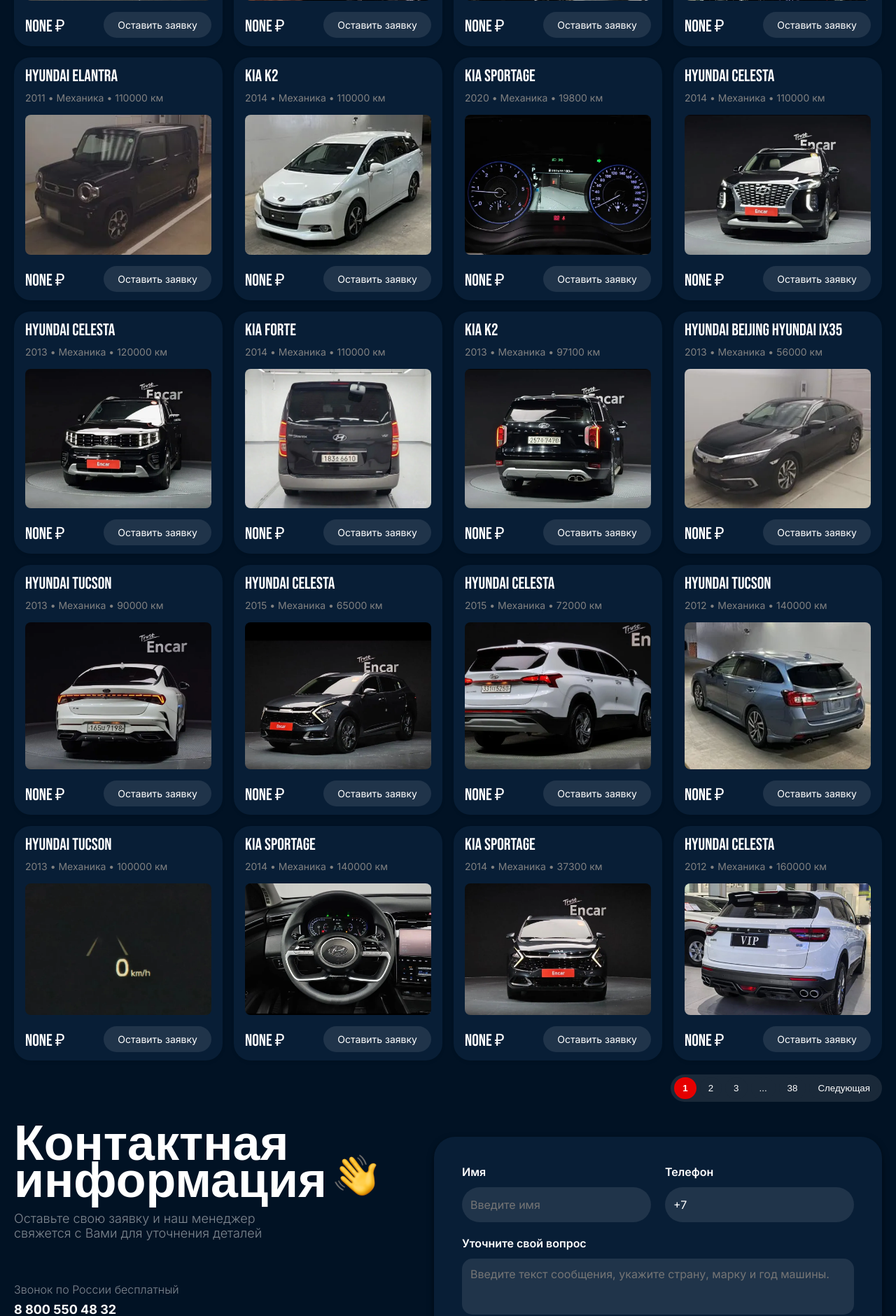
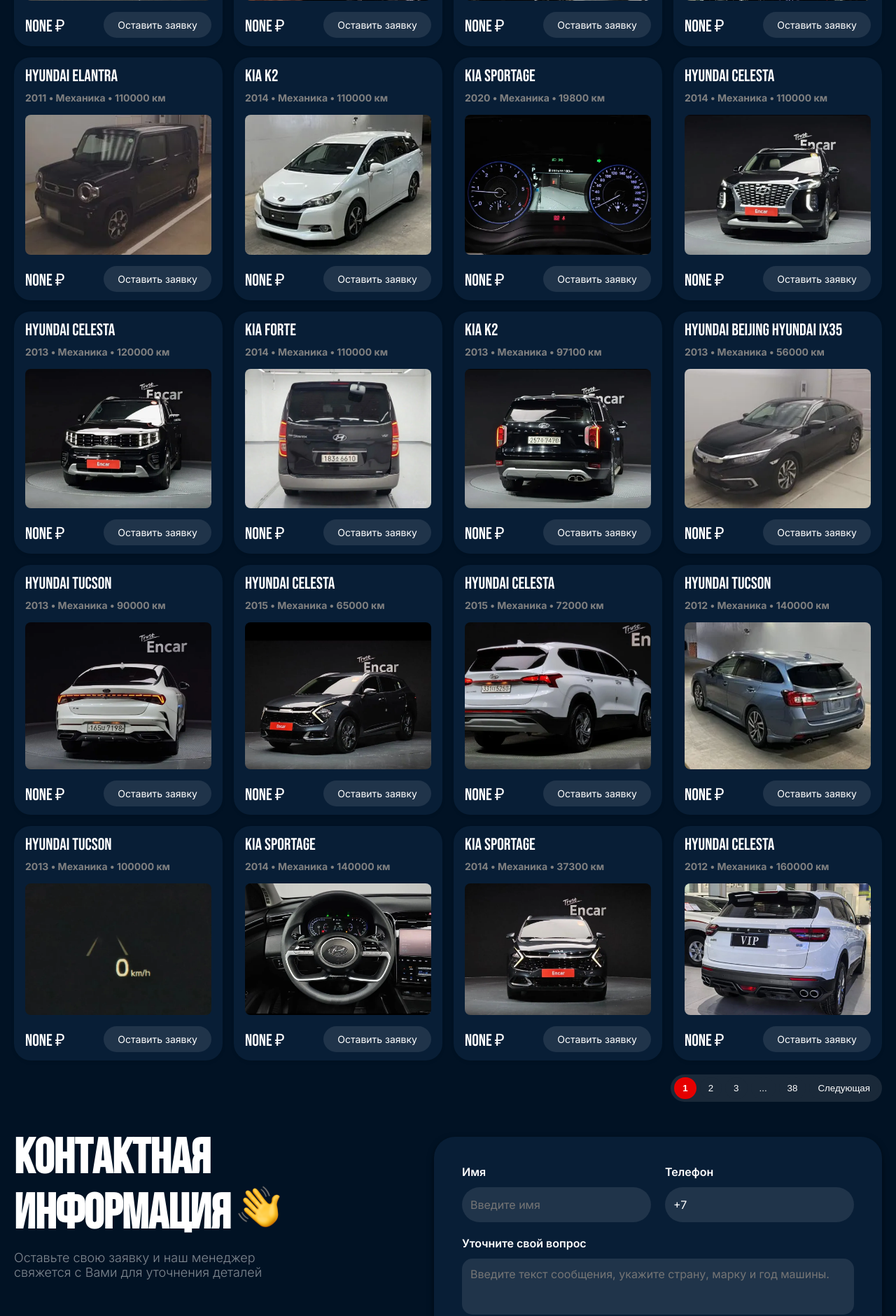
Before and after one commit to SnrPep/Web, a Django app: page /cars/ in a window 1280 px wide. Shown: the part 1466-3346 px from the top of the page at 70% size. Run offline with Django 5.2, Linux system fonts and the light colour scheme; data comes from the database, SQL or seed files in the repository; data that the repository does not hold is empty; parts of the project's set-up code (start-up, migrations or seed data) failed here and were passed over.

Commit message:
add: font

```diff
--- a/TomikoApp/static/tomiko/css/general/continfo.css
+++ b/TomikoApp/static/tomiko/css/general/continfo.css
@@ -1,3 +1,10 @@
+@font-face {
+    font-family: "Bebas-Neue-Cyrilic"; /* Название шрифта */
+    src: url("../../../../../static/tomiko/fonts/Bebas Neue Cyrilic.ttf") format("truetype");
+    font-weight: normal;
+    font-style: normal;
+}
+
 .contact-con{
     justify-content: space-between;
     display: flex;
@@ -150,8 +157,12 @@
 .title-block .title{
     font-size: 70px;
     color: white;
-    line-height: 25px;
-    font-family: 'Bebas Neue', sans-serif;
+    height: 142.5px;
+    line-height: 70px;
+    font-family: "Bebas-Neue-Cyrilic", sans-serif;
+    font-weight: bold;
+    width: 405px; /* Ограничиваем ширину */
+    text-align: justify; /* Выравниваем текст */
 }
 
 .info-block{
--- a/cars/static/tomiko/css/catalog_cars.css
+++ b/cars/static/tomiko/css/catalog_cars.css
@@ -236,6 +236,7 @@ body {
 .card p {
     color: gray;
     gap: 8px;
+    font-weight: bold;
     font-size: 0.875rem;
     font-family: 'Inter', sans-serif;
 }
--- a/cars/templates/car_list.html
+++ b/cars/templates/car_list.html
@@ -293,7 +293,7 @@
                 <div class="contact-con">
                     <div class="title-block">
                         <h1 class="title">
-                            Контактная <br>информация <img src="{% static 'tomiko/img/icons/hi.png' %}" alt="">
+                            КОНТАКТНАЯ <br>ИНФОРМАЦИЯ <img src="{% static 'tomiko/img/icons/hi.png' %}" alt="">
                         </h1>
                         <p>Оставьте свою заявку и наш менеджер<br>
                              свяжется с Вами для уточнения деталей</p>
```
Also changed, not shown: cars/static/tomiko/css/filter.css (+67 -67 lines), cars/static/tomiko/fonts/Bebas Neue Cyrilic.ttf (added).
